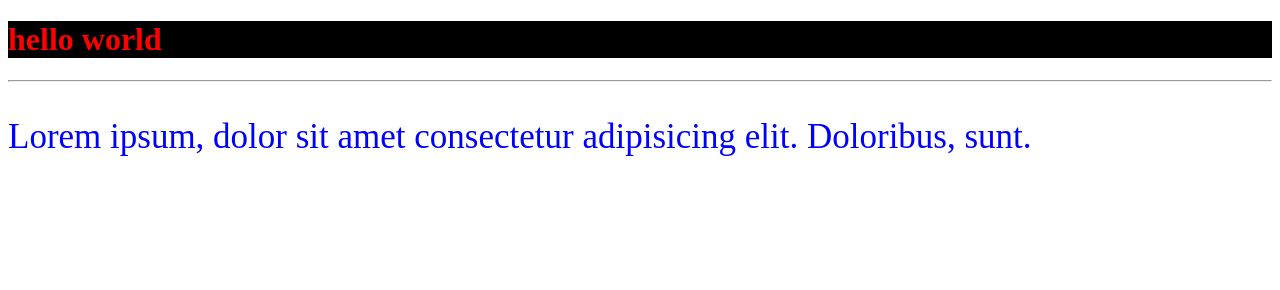
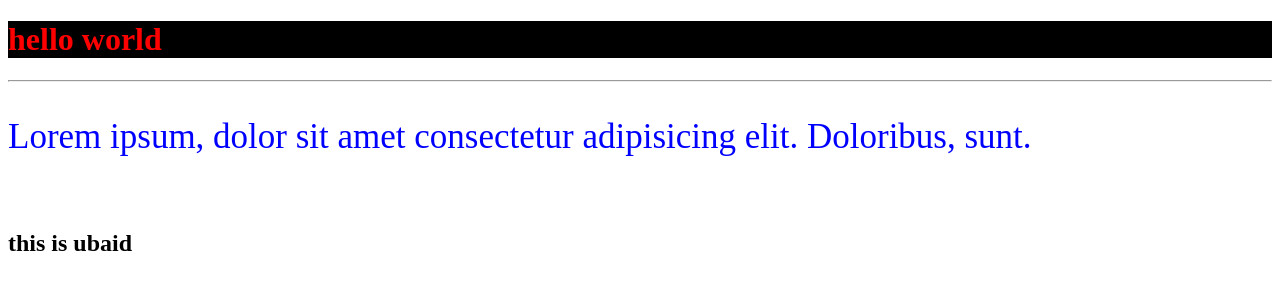
Before and after one commit to ubaid-ghori/hello-world, a plain HTML site: page index.html in a window 1280 px wide. Drawn offline with Linux system fonts and the light colour scheme.

Commit message:
newheadinadded

```diff
--- a/index.html
+++ b/index.html
@@ -20,5 +20,7 @@
    <h1>hello world</h1>
    <hr>
    <p>Lorem ipsum, dolor sit amet consectetur adipisicing elit. Doloribus, sunt.</p>
+   <br>
+   <h2>this is ubaid</h2>
 </body>
 </html>
```
